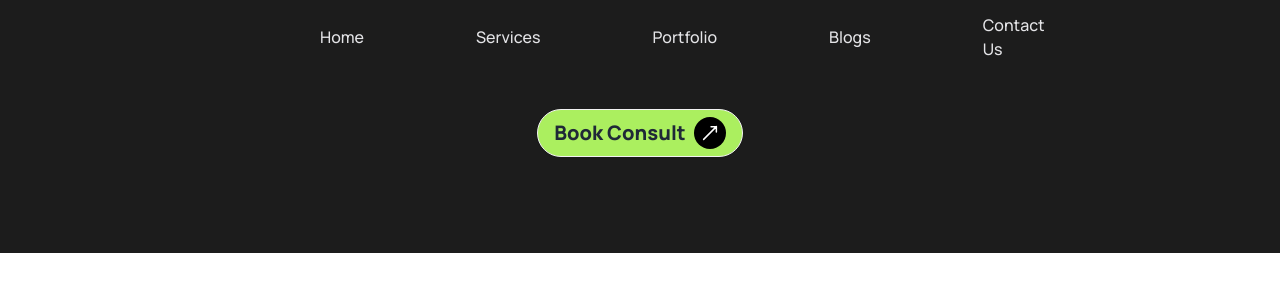
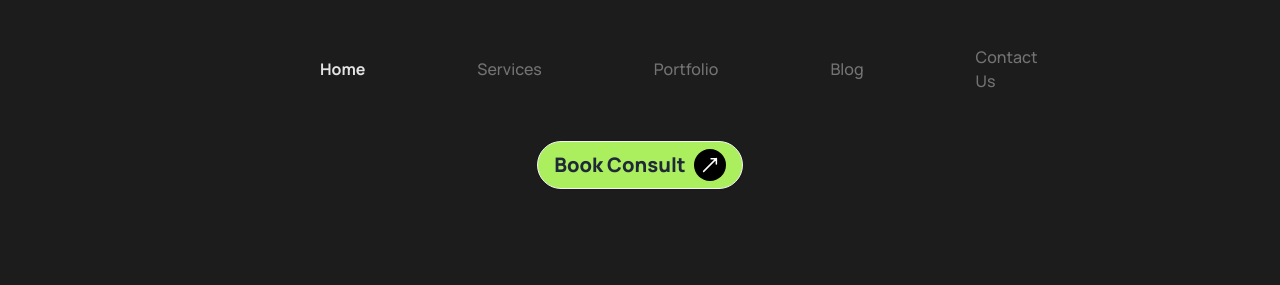
Before and after one commit to miftah-mj/rinterio, a plain HTML site: page index.html in a window 1280 px wide. Shown: the part 4874-5159 px from the top of the page. Before the commit the page ends 5127 px from the top, so only its background shows below. Drawn offline with nearby package versions, Linux system fonts and the light colour scheme.

Commit message:
update navigation links and section IDs for improved accessibility and organization

```diff
--- a/index.html
+++ b/index.html
@@ -68,11 +68,11 @@
                 </div>
                 <div class="navbar-center hidden lg:flex">
                     <ul class="menu menu-horizontal px-1 font-semibold">
-                        <li class="font-bold"><a>Home</a></li>
-                        <li class="text-GrayLight"><a>Services</a></li>
-                        <li class="text-GrayLight"><a>Portfolio</a></li>
-                        <li class="text-GrayLight"><a>Blog</a></li>
-                        <li class="text-GrayLight"><a>Contact Us</a></li>
+                        <li class="font-bold"><a href="#">Home</a></li>
+                        <li class="text-GrayLight"><a href="#services">Services</a></li>
+                        <li class="text-GrayLight"><a href="#portfolio">Portfolio</a></li>
+                        <li class="text-GrayLight"><a href="#blog">Blog</a></li>
+                        <li class="text-GrayLight"><a href="#contact">Contact Us</a></li>
                     </ul>
                 </div>
                 <div class="navbar-end md:flex gap-4 hidden">
@@ -110,11 +110,11 @@
                     </div>
                     <ul tabindex="0"
                         class="menu menu-sm dropdown-content bg-base-100 rounded-box z-[1] mt-3 w-52 p-2 shadow font-semibold right-0">
-                        <li class="font-bold"><a>Home</a></li>
-                        <li class="text-GrayLight"><a>Services</a></li>
-                        <li class="text-GrayLight"><a>Portfolio</a></li>
-                        <li class="text-GrayLight"><a>Blog</a></li>
-                        <li class="text-GrayLight"><a>Contact Us</a></li>
+                        <li class="font-bold"><a href="#">Home</a></li>
+                        <li class="text-GrayLight"><a href="#services">Services</a></li>
+                        <li class="text-GrayLight"><a href="#portfolio">Portfolio</a></li>
+                        <li class="text-GrayLight"><a href="#blog">Blog</a></li>
+                        <li class="text-GrayLight"><a href="#contact">Contact Us</a></li>
                     </ul>
                 </div>
             </div>
@@ -205,7 +205,7 @@
 
 
         <!-- works process section -->
-        <section class="w-10/12 mx-auto lg:pb-28 pb-8">
+        <section id="services" class="w-10/12 mx-auto lg:pb-28 pb-8">
             <div class="space-y-6 pb-8">
                 <div class="flex justify-center">
                     <button class="btn flex bg-white text-Gray rounded-full font-extrabold">
@@ -266,7 +266,7 @@
 
 
         <!-- portfolio section -->
-        <section class="lg:py-24 pt-4 lg:bg-white bg-cover">
+        <section id="portfolio" class="py-8 md:py-24 lg:bg-white bg-cover">
             <div class="lg:w-6/12 mx-auto space-y-6 pb-8">
                 <div class="flex justify-center">
                     <button class="btn flex bg-primaryLight text-Gray rounded-full font-extrabold">
@@ -294,7 +294,8 @@
                     </div>
                     <div class="space-y-4 flex-1">
                         <h4 class="text-2xl text-Gray font-bold">Commercial</h4>
-                        <p class="text-GrayLight">The barn house captivates with its blend of rustic charm and modern. The
+                        <p class="text-GrayLight">The barn house captivates with its blend of rustic charm and modern.
+                            The
                             barn house captivates with its blend of rustic charm and modern.
                         </p>
                         <a
@@ -353,41 +354,41 @@
 
 
         <!-- What Our Clients Say -->
-        <section class="py-24">
-            <div class="w-9/12 mx-auto text-center">
-                <h2 class="text-4xl font-extrabold mb-8">What Our Clients Say</h2>
-                <p class="text-GrayLight mb-8">The barn house captivates with its blend of rustic charm and modern
+        <section id="blog" class="py-8 md:py-24">
+            <div class="lg:w-1/2 mx-auto text-center space-y-6 pb-8">
+                <h3 class="md:text-4xl text-2xl font-extrabold">What Our Clients Say</h3>
+                <p class="text-Gray">The barn house captivates with its blend of rustic charm and modern
                     sophistication, featuring weathered wood, sleek metal accents.</p>
+            </div>
             <!-- card content -->
-                <div class="grid lg:grid-cols-3 gap-8">
+            <div class="w-9/12 mx-auto grid lg:grid-cols-3 gap-8 text-center">
                 <!-- card 1 -->
-                    <div class="bg-white p-6 rounded-2xl shadow-md">
+                <div class="bg-white p-6 rounded-md shadow-md">
                     <img src="assets/client.jpeg" alt="Client 1" class="w-16 h-16 rounded-full mx-auto mb-4">
-                        <h3 class="text-xl font-bold mb-2">John Doe</h3>
+                    <h3 class="text-xl font-bold mb-2">Mike</h3>
                     <p class="text-GrayLight">"The barn house captivates with its blend of rustic charm and modern
                         sophistication. Highly recommended!"</p>
                 </div>
                 <!-- card 2 -->
-                    <div class="bg-white p-6 rounded-2xl shadow-md">
+                <div class="bg-white p-6 rounded-md shadow-md">
                     <img src="assets/client.jpeg" alt="Client 2" class="w-16 h-16 rounded-full mx-auto mb-4">
-                        <h3 class="text-xl font-bold mb-2">Jane Smith</h3>
+                    <h3 class="text-xl font-bold mb-2">Alex</h3>
                     <p class="text-GrayLight">"Amazing experience! The team was professional and the final result
                         exceeded my expectations."</p>
                 </div>
                 <!-- card 3 -->
-                    <div class="bg-white p-6 rounded-2xl shadow-md">
+                <div class="bg-white p-6 rounded-md shadow-md">
                     <img src="assets/client.jpeg" alt="Client 3" class="w-16 h-16 rounded-full mx-auto mb-4">
-                        <h3 class="text-xl font-bold mb-2">Emily Johnson</h3>
+                    <h3 class="text-xl font-bold mb-2">Emily</h3>
                     <p class="text-GrayLight">"A perfect blend of rustic and modern design. The attention to detail
                         is remarkable."</p>
-                    </div>
                 </div>
             </div>
         </section>
 
         <!-- contact section -->
-        <section class="bg-contact-bg bg-no-repeat bg-cover lg:py-24 py-8">
-            <div class="space-y-4">
+        <section id="contact" class="bg-contact-bg bg-no-repeat bg-cover lg:py-24 py-8">
+            <div class="lg:w-1/2 mx-auto space-y-6">
                 <div class="flex justify-center">
                     <button class="btn flex bg-primaryLight rounded-full font-extrabold">
                         <svg xmlns="http://www.w3.org/2000/svg" fill="none" viewBox="0 0 24 24" stroke-width="1.5"
@@ -399,7 +400,7 @@
                 </div>
                 <h3 class="md:text-4xl text-2xl font-extrabold text-center px-14">
                     Let's Discuss Next Project</h3>
-                <p class="text-Gray text-center lg:px-36">
+                <p class="text-Gray text-center">
                     The barn house captivates with its blend of rustic charm and modern sophistication, featuring
                     weathered wood, sleek metal accents.
                 </p>
@@ -446,13 +447,13 @@
                 wood, sleek metal accents.
             </p>
         </div>
-        <div class="lg:w-6/12 mx-auto flex md:flex-row items-center flex-col lg:gap-28 gap-8 text-zinc-200">
-            <p>Home</p>
-            <p>Services</p>
-            <p>Portfolio</p>
-            <p>Blogs</p>
-            <p>Contact Us</p>
-        </div>
+        <ul class="lg:w-6/12 mx-auto flex md:flex-row items-center flex-col lg:gap-28 gap-8 text-zinc-200">
+            <li class="font-bold"><a href="#">Home</a></li>
+            <li class="text-GrayLight"><a href="#services">Services</a></li>
+            <li class="text-GrayLight"><a href="#portfolio">Portfolio</a></li>
+            <li class="text-GrayLight"><a href="#blog">Blog</a></li>
+            <li class="text-GrayLight"><a href="#contact">Contact Us</a></li>
+        </ul>
         <div class="text-center">
             <a class="btn text-xl rounded-full font-extrabold bg-primaryDark md:w-auto w-full">Book Consult
                 <button class="bg-black text-white rounded-full p-1 w-8 h-8 -rotate-45">
```
Lines whose indentation alone changed are shown as unchanged.
